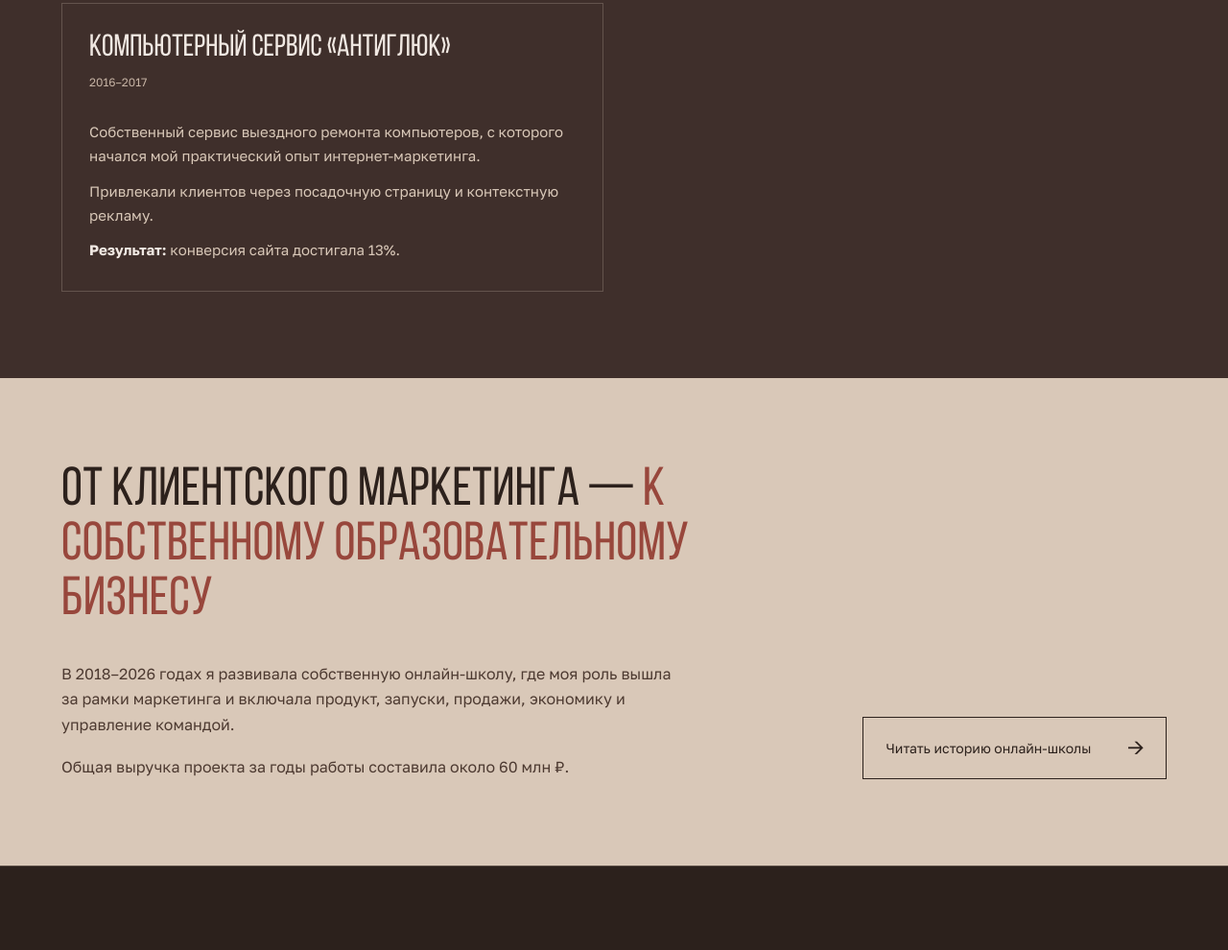
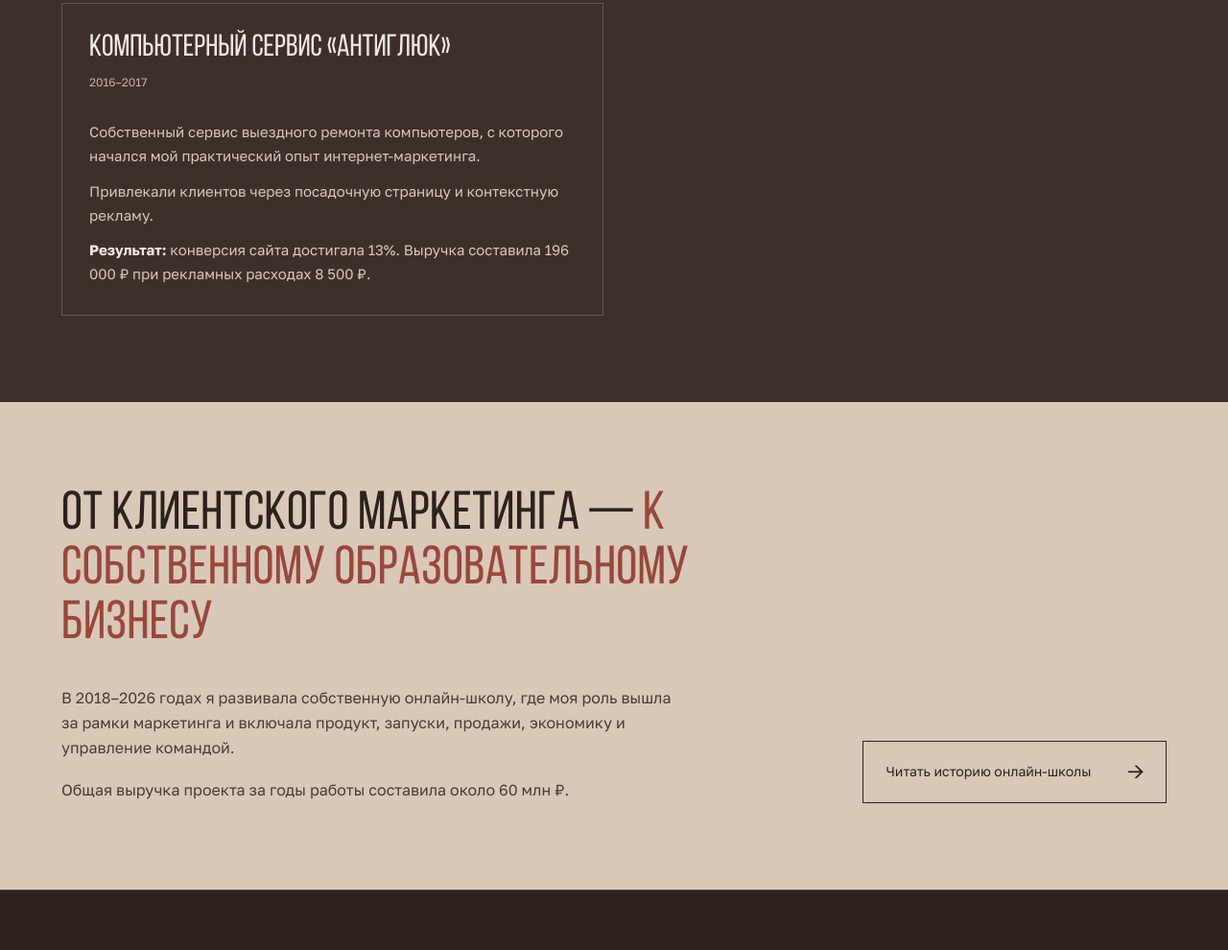
Before and after one commit to Ebrun-new/ebrun, a plain HTML site: page projects/index.html in a window 1280 px wide. Shown: the part 4590-5580 px from the top of the page at 96% size. Drawn offline with Linux system fonts and the light colour scheme.

Commit message:
Клиентские проекты: выручка «АнтиГлюка» 196 000 ₽ при рекламе 8 500 ₽
Co-Authored-By: Claude Opus 5.5 <noreply@anthropic.com>

```diff
--- a/projects/index.html
+++ b/projects/index.html
@@ -88,7 +88,7 @@
 <article class="project-card"><h3>Чайный клуб «Мойчай.ру»</h3><p class="project-meta">2017</p><p>Оформление сообщества ВКонтакте, рекламное продвижение и создание воронки через рассылку.</p><p><strong>Результат:</strong> рост количества обращений из ВКонтакте с 1 до 13 в месяц за полтора месяца работы.</p></article>
 <article class="project-card"><h3>Экскурсии и отель на Шри-Ланке</h3><p class="project-meta">2018–2020</p><p>Позиционирование через личный бренд, оформление сообщества, разработка лид-магнитов и воронки через расчёт стоимости экскурсий.</p><p>Самостоятельно настраивала рекламные кампании ВКонтакте, включая работу с аудиторией, текстами и визуальными материалами.</p><p><strong>Результат:</strong> 82 заявки на расчёт стоимости экскурсии за месяц при рекламном бюджете около 7 000–10 000 ₽. Показатель относится к заявкам, а не к подтверждённым бронированиям.</p></article>
 <article class="project-card"><h3>Магазин тканей «ПРАЙД-ТЕКС»</h3><p class="project-meta">2018–2019</p><p>Оформление сообщества ВКонтакте, подготовка к рекламе и разработка воронки продаж через рассылку об акциях и новинках.</p><p><strong>Результат:</strong> за три месяца привлекли 2 500 подписчиков сообщества и 700 подписчиков рассылки. Работа над продвижением также помогла магазину выйти на самоокупаемость.</p></article>
-<article class="project-card"><h3>Компьютерный сервис «АнтиГлюк»</h3><p class="project-meta">2016–2017</p><p>Собственный сервис выездного ремонта компьютеров, с которого начался мой практический опыт интернет-маркетинга.</p><p>Привлекали клиентов через посадочную страницу и контекстную рекламу.</p><p><strong>Результат:</strong> конверсия сайта достигала 13%.</p></article>
+<article class="project-card"><h3>Компьютерный сервис «АнтиГлюк»</h3><p class="project-meta">2016–2017</p><p>Собственный сервис выездного ремонта компьютеров, с которого начался мой практический опыт интернет-маркетинга.</p><p>Привлекали клиентов через посадочную страницу и контекстную рекламу.</p><p><strong>Результат:</strong> конверсия сайта достигала 13%. Выручка составила 196 000 ₽ при рекламных расходах 8 500 ₽.</p></article>
 </div>
 </section>
 
```
